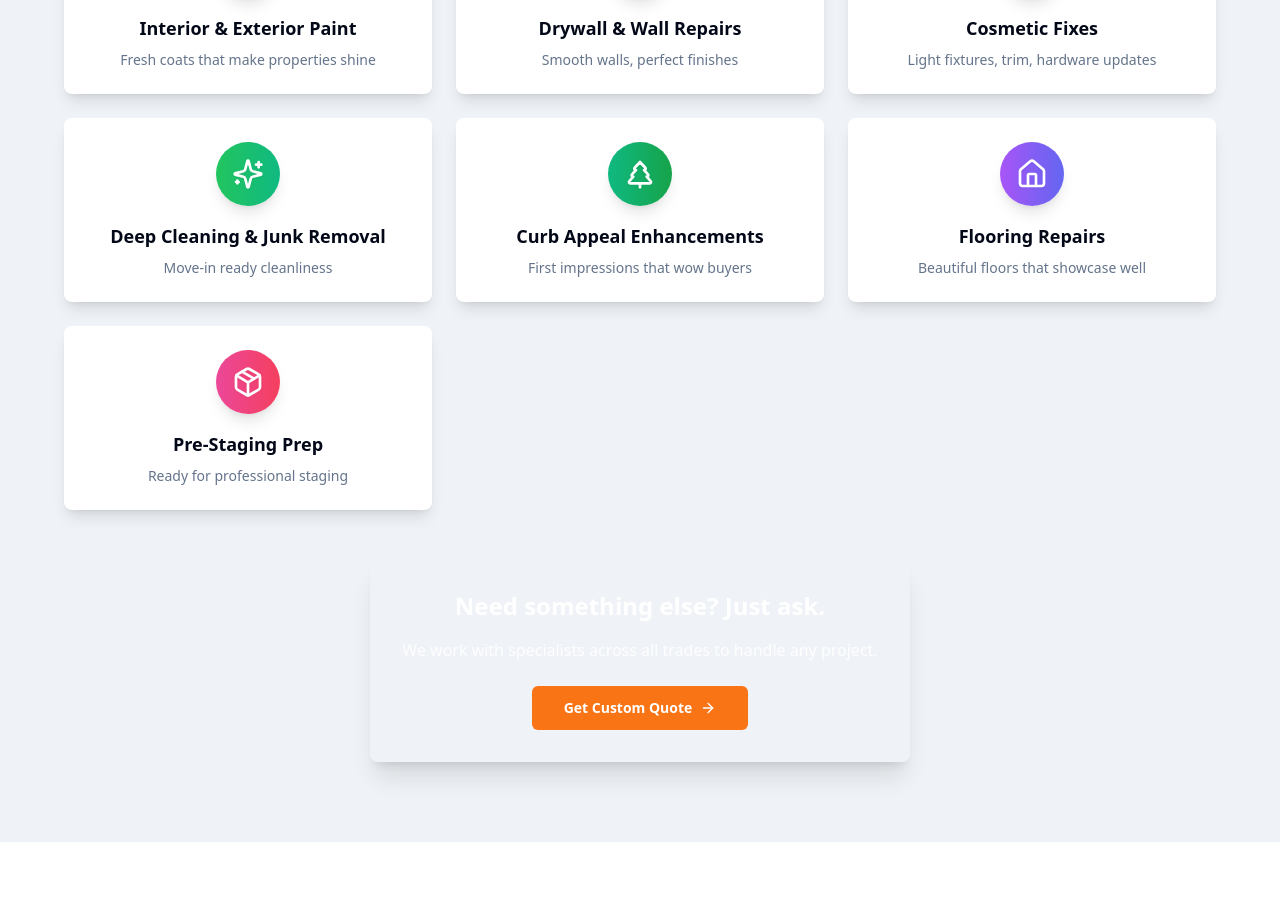
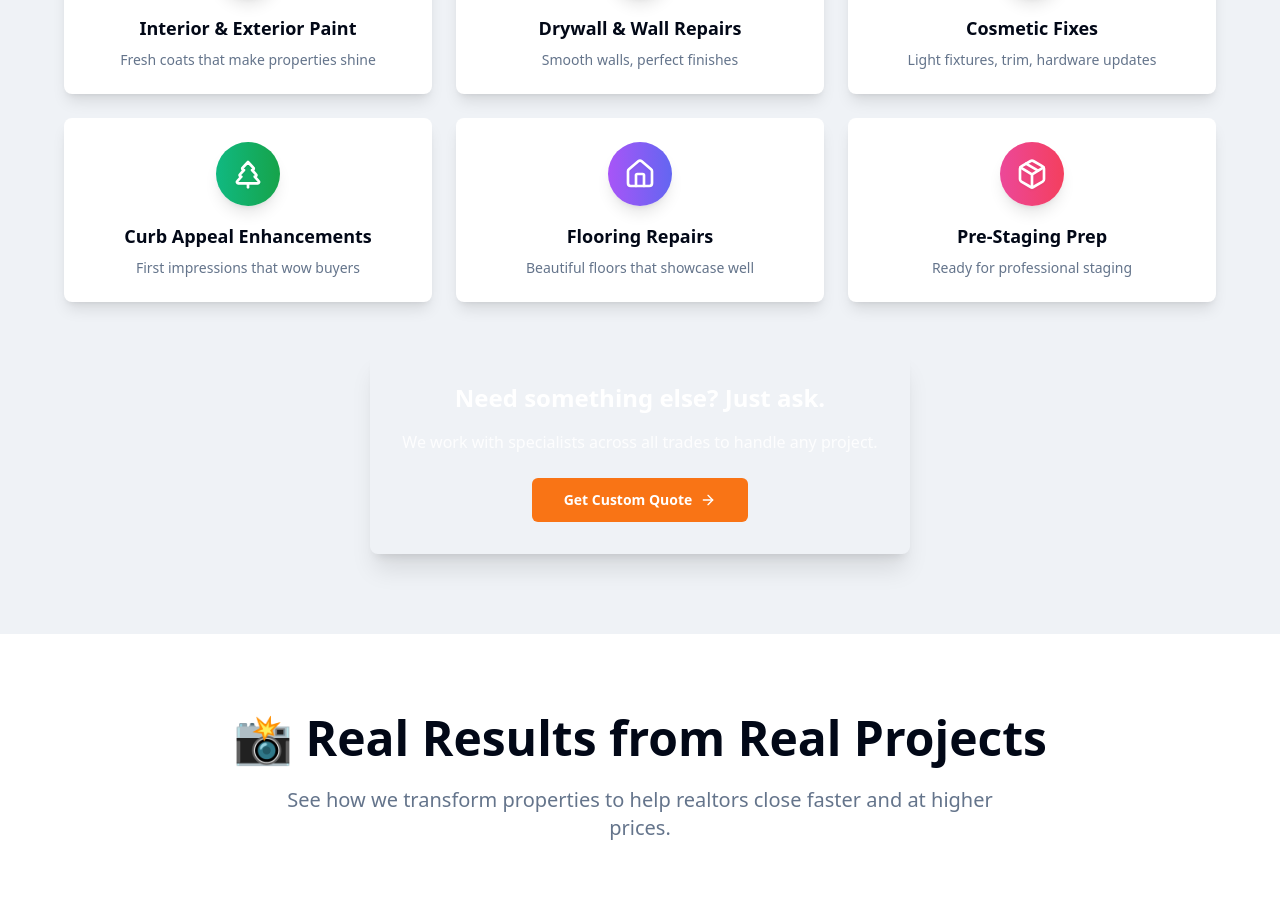
Before and after one commit to mgbautista744/show-ready-dream-catcher, a React (Vite) app: page / in a window 1280 px wide. Shown: the part 2709-3620 px from the top of the page. Built offline with nearby package versions, Linux system fonts and the light colour scheme.

Commit message:
Remove deep cleaning service
Remove the "Deep Cleaning & Junk Removal" service from the "Our Most Requested Services" section.

```diff
--- a/src/components/Services.tsx
+++ b/src/components/Services.tsx
@@ -29,12 +29,6 @@ const services = [
     title: "Cosmetic Fixes",
     description: "Light fixtures, trim, hardware updates",
     color: "from-yellow-500 to-orange-500"
-  },
-  {
-    icon: Sparkles,
-    title: "Deep Cleaning & Junk Removal",
-    description: "Move-in ready cleanliness",
-    color: "from-green-500 to-emerald-500"
   },
   {
     icon: TreePine,
```
